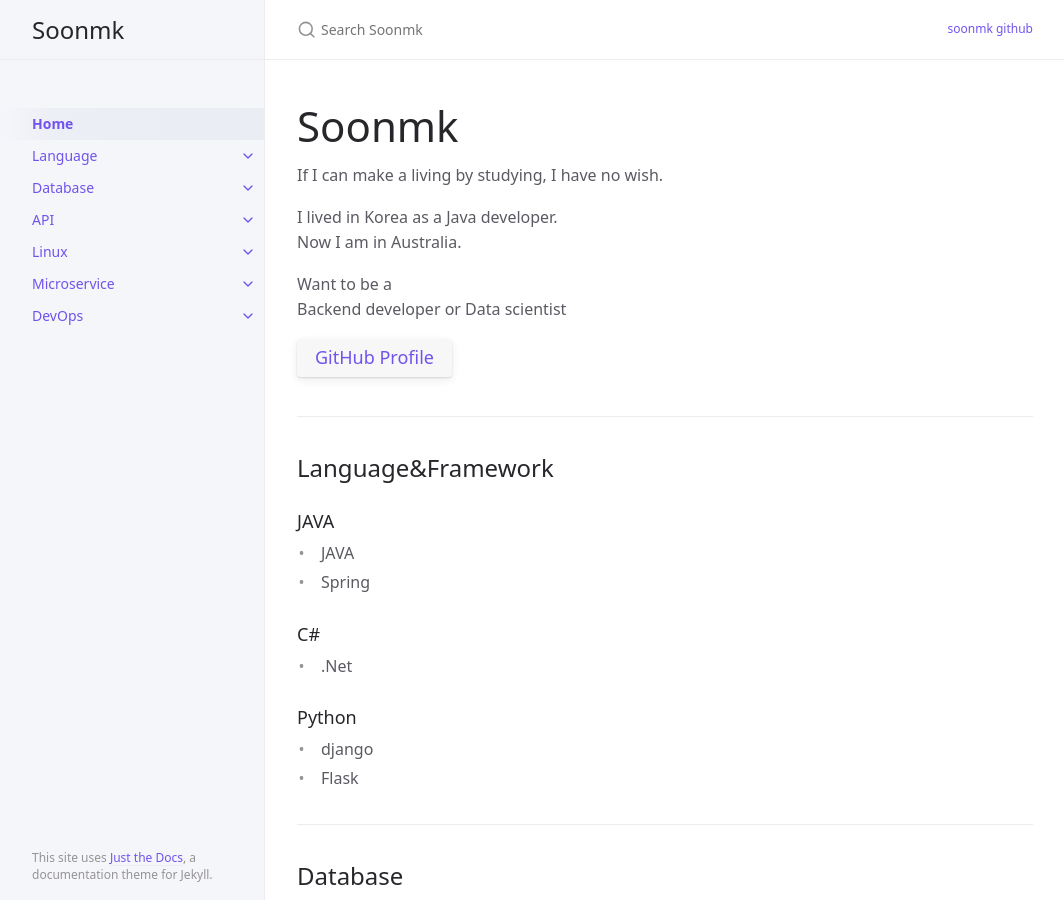
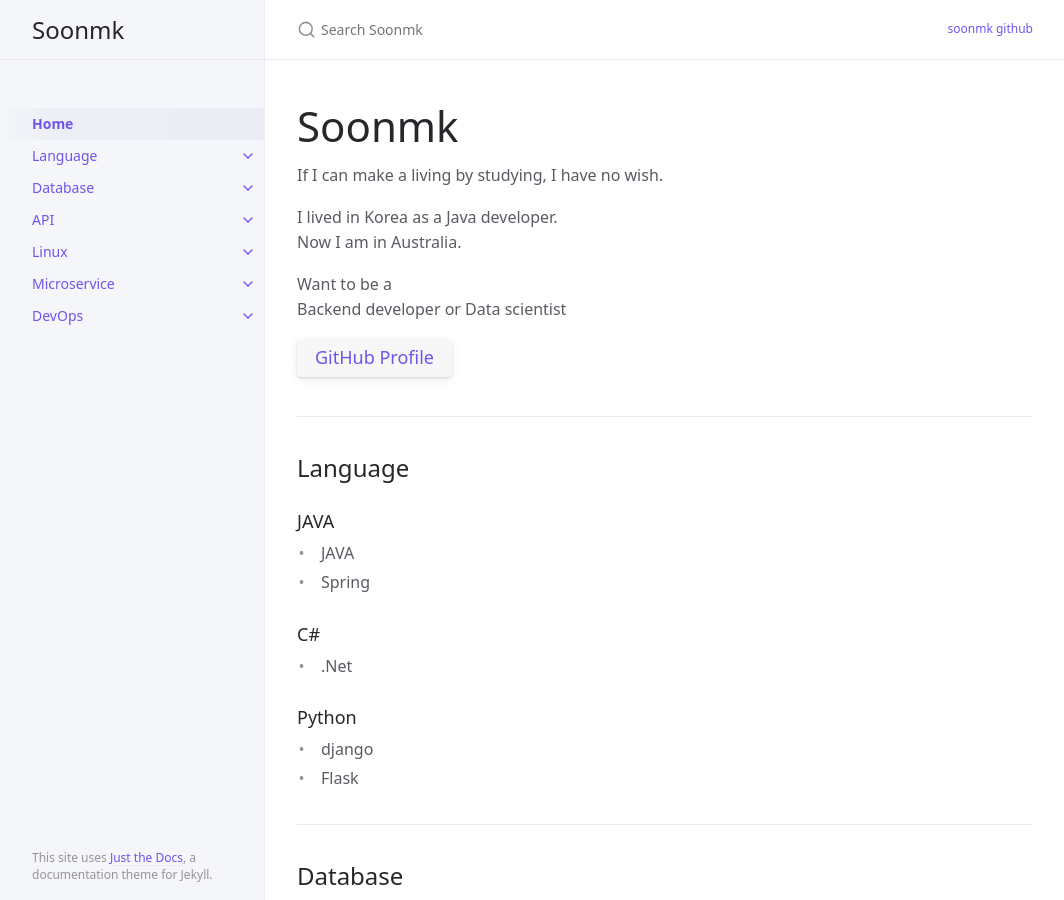
Before and after one commit to soonmk/soonmk.github.io, a Jekyll site: the page built from index.md, in a window 1280 px wide and 900 px high. Shown: the whole window, without its empty margins (107-1171 px from the left). Built offline with Jekyll 4.4.1, drawn with Linux system fonts in a browser that asks for light colours.

Commit message:
Update index.md

```diff
--- a/index.md
+++ b/index.md
@@ -21,7 +21,7 @@ Backend developer or Data scientist
 
 ---
 
-## Language&Framework
+## Language
 
 ### JAVA
 - JAVA
```
